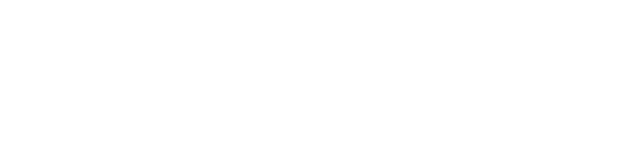
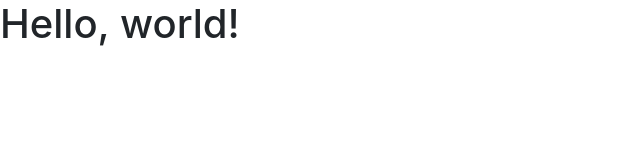
Before and after one commit to HCrSn/THE_HACK_PI_18, a plain HTML site: page index.html in a window 1280 px wide. Shown: the whole page, without its empty margins (0-640 px from the left). Drawn offline with nearby package versions, Linux system fonts and the light colour scheme.

Commit message:
hello world

```diff
--- a/index.html
+++ b/index.html
@@ -2,6 +2,7 @@
 <html>
 	<head>
 		<meta charset="utf-8">
+		<meta name="viewport" content="width=device-width, initial-scale=1, shrink-to-fit=no">
 		<title>index</title>
 		<link href="fonts.css-1.5.0/fonts.css" rel="stylesheet" type="text/css">
 		<link href="bootstrap-4.1.2-dist/css/bootstrap.min.css" rel="stylesheet" type="text/css">
@@ -10,6 +11,6 @@
 		<script src="bootstrap-4.1.2-dist/js/bootstrap.min.js"></script>
 	</head>
 	<body>
-
+		<h1>Hello, world!</h1>
 	</body>
 </html>
```
